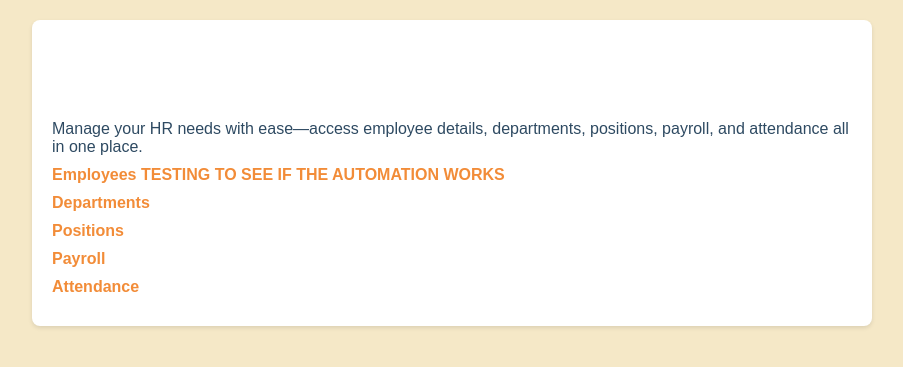
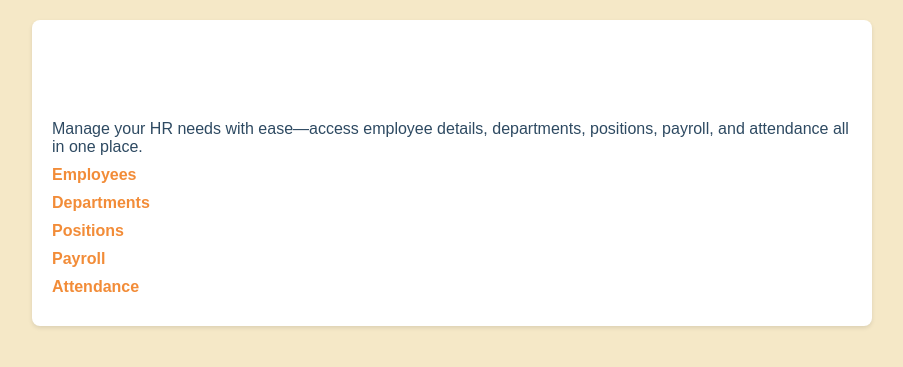
Before and after one commit to Tsvetilen/prp-project, a Flask app: page / in a window 1280 px wide. Shown: the part 77-444 px from the top of the page, without its empty margins (188-1091 px from the left). Run offline with Flask 3, Linux system fonts and the light colour scheme.

Commit message:
back to production

```diff
--- a/hrm-app/templates/index.html
+++ b/hrm-app/templates/index.html
@@ -11,7 +11,7 @@
     <div class="container">
         <h1>Welcome to Fonteyn HRM</h1>
         <p class="centered-text">Manage your HR needs with ease—access employee details, departments, positions, payroll, and attendance all in one place.</p>
-        <p><a href="/employees">Employees TESTING TO SEE IF THE AUTOMATION WORKS</a></p>
+        <p><a href="/employees">Employees</a></p>
         <p><a href="/departments">Departments</a></p>
         <p><a href="/positions">Positions</a></p>
         <p><a href="/payroll">Payroll</a></p>
```
